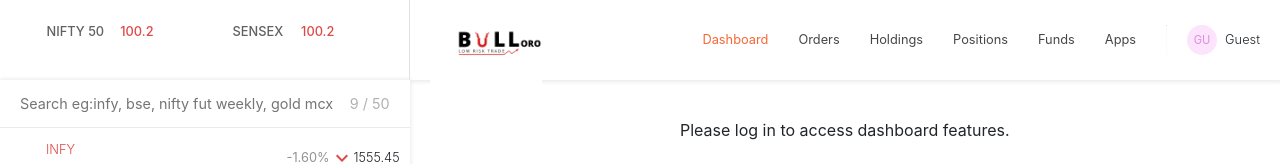
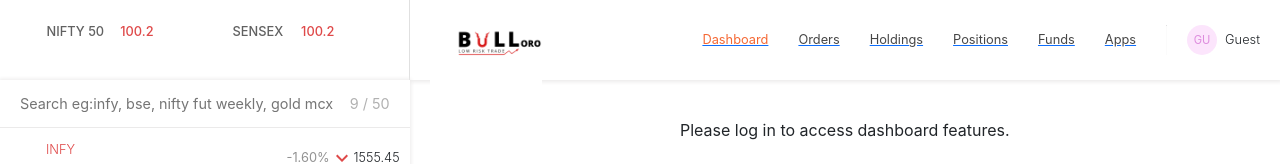
Before and after one commit to PiyushNagose/Bulloro-Trading-Platform, a React (Vite) app in the folder Dashboard/dashboard-app/: page / in a window 1280 px wide. Shown: the top 164 px of the page. Built offline with nearby package versions, Linux system fonts and the light colour scheme; no server answers.

Commit message:
Added Feature

```diff
--- /dev/null
+++ b/Dashboard/dashboard-app/src/Components/AuthContext.jsx
@@ -0,0 +1,40 @@
+import { createContext, useState, useEffect } from "react";
+
+// 1️⃣ Create context with defaults
+const AuthContext = createContext({
+  user: null,
+  isLoggedIn: false,
+  login: (userData) => {},
+  logout: () => {},
+});
+
+// 2️⃣ Create provider
+export const AuthProvider = ({ children }) => {
+  const [user, setUser] = useState(null);
+
+  // Load user from localStorage on app start
+  useEffect(() => {
+    const storedUser = JSON.parse(localStorage.getItem("user"));
+    if (storedUser) setUser(storedUser);
+  }, []);
+
+  // Login function
+  const login = (userData) => {
+    localStorage.setItem("user", JSON.stringify(userData));
+    setUser(userData);
+  };
+
+  // Logout function
+  const logout = () => {
+    localStorage.removeItem("user");
+    setUser(null);
+  };
+
+  return (
+    <AuthContext.Provider value={{ user, isLoggedIn: !!user, login, logout }}>
+      {children}
+    </AuthContext.Provider>
+  );
+};
+
+export default AuthContext;
--- a/Dashboard/dashboard-app/src/Components/Dashboard.jsx
+++ b/Dashboard/dashboard-app/src/Components/Dashboard.jsx
@@ -1,4 +1,5 @@
 import { Route, Routes } from "react-router-dom";
+import { useContext } from "react";
 
 import App from "./App";
 import Funds from "./Funds";
@@ -8,17 +9,10 @@
 import Summary from "./Summary";
 import WatchList from "./WatchList";
 import { GeneralContextProvider } from "./GeneralContext";
-import { useEffect, useState } from "react";
+import AuthContext from "./AuthContext";
 
 export default function Dashboard() {
-  const [isLoggedIn, setIsLoggedIn] = useState(false);
-
-  useEffect(() => {
-    const storedUser = JSON.parse(localStorage.getItem("user"));
-    if (storedUser && storedUser.username) {
-      setIsLoggedIn(true);
-    }
-  }, []);
+  const { isLoggedIn } = useContext(AuthContext);
 
   return (
     <GeneralContextProvider>
--- a/Dashboard/dashboard-app/src/Components/Menu.jsx
+++ b/Dashboard/dashboard-app/src/Components/Menu.jsx
@@ -1,27 +1,15 @@
+import { useContext, useState } from "react";
 import { Link } from "react-router-dom";
-import { useState, useEffect } from "react";
+import AuthContext from "./AuthContext";
 
 export default function Menu() {
   const [selectMenu, setSelectMenu] = useState(0);
   const [isDropDownOpen, setIsDropDownOpen] = useState(false);
-  const [user, setUser] = useState(null); // null = not logged in
 
-  useEffect(() => {
-    // Optionally check localStorage or backend for logged-in user
-    const storedUser = JSON.parse(localStorage.getItem("user"));
-    if (storedUser) setUser(storedUser);
-  }, []);
+  const { user, logout } = useContext(AuthContext);
 
-  const handelClick = (index) => {
-    setSelectMenu(index);
-  };
-
-  const profileClick = () => {
-    setIsDropDownOpen(!isDropDownOpen);
-  };
-
-  const menuClass = "menu";
-  const activeMenuClass = "menu selected";
+  const handelClick = (index) => setSelectMenu(index);
+  const profileClick = () => setIsDropDownOpen(!isDropDownOpen);
 
   const getInitials = (username) => {
     if (!username) return "US";
@@ -37,67 +25,43 @@
       <div className="menus">
         <ul>
           <li>
-            <Link
-              style={{ textDecoration: "none" }}
-              onClick={() => handelClick(0)}
-              to="/"
-            >
-              <p className={selectMenu === 0 ? activeMenuClass : menuClass}>
+            <Link onClick={() => handelClick(0)} to="/">
+              <p className={selectMenu === 0 ? "menu selected" : "menu"}>
                 Dashboard
               </p>
             </Link>
           </li>
           <li>
-            <Link
-              style={{ textDecoration: "none" }}
-              onClick={() => handelClick(1)}
-              to="/orders"
-            >
-              <p className={selectMenu === 1 ? activeMenuClass : menuClass}>
+            <Link onClick={() => handelClick(1)} to="/orders">
+              <p className={selectMenu === 1 ? "menu selected" : "menu"}>
                 Orders
               </p>
             </Link>
           </li>
           <li>
-            <Link
-              style={{ textDecoration: "none" }}
-              onClick={() => handelClick(2)}
-              to="/holdings"
-            >
-              <p className={selectMenu === 2 ? activeMenuClass : menuClass}>
+            <Link onClick={() => handelClick(2)} to="/holdings">
+              <p className={selectMenu === 2 ? "menu selected" : "menu"}>
                 Holdings
               </p>
             </Link>
           </li>
           <li>
-            <Link
-              style={{ textDecoration: "none" }}
-              onClick={() => handelClick(3)}
-              to="/positions"
-            >
-              <p className={selectMenu === 3 ? activeMenuClass : menuClass}>
+            <Link onClick={() => handelClick(3)} to="/positions">
+              <p className={selectMenu === 3 ? "menu selected" : "menu"}>
                 Positions
               </p>
             </Link>
           </li>
           <li>
-            <Link
-              style={{ textDecoration: "none" }}
-              onClick={() => handelClick(4)}
-              to="/funds"
-            >
-              <p className={selectMenu === 4 ? activeMenuClass : menuClass}>
+            <Link onClick={() => handelClick(4)} to="/funds">
+              <p className={selectMenu === 4 ? "menu selected" : "menu"}>
                 Funds
               </p>
             </Link>
           </li>
           <li>
-            <Link
-              style={{ textDecoration: "none" }}
-              onClick={() => handelClick(5)}
-              to="/apps"
-            >
-              <p className={selectMenu === 5 ? activeMenuClass : menuClass}>
+            <Link onClick={() => handelClick(5)} to="/apps">
+              <p className={selectMenu === 5 ? "menu selected" : "menu"}>
                 Apps
               </p>
             </Link>
@@ -116,19 +80,7 @@
           <p className="username">{user ? user.username : "Guest"}</p>
 
           {isDropDownOpen && (
-            <div
-              className="dropdown"
-              style={{
-                position: "absolute",
-                top: "60px",
-                right: "0",
-                background: "#fff",
-                boxShadow: "0 0 10px rgba(0,0,0,0.1)",
-                borderRadius: "6px",
-                padding: "10px",
-                zIndex: 10,
-              }}
-            >
+            <div className="dropdown">
               {!user ? (
                 <>
                   <Link className="dropdown-item" to="/signup">
@@ -139,14 +91,7 @@
                   </Link>
                 </>
               ) : (
-                <button
-                  onClick={() => {
-                    localStorage.removeItem("user");
-                    setUser(null); // ✅ Reset state
-                    setIsDropDownOpen(false);
-                  }}
-                  className="dropdown-item"
-                >
+                <button onClick={logout} className="dropdown-item">
                   Log Out
                 </button>
               )}
--- a/Dashboard/dashboard-app/src/main.jsx
+++ b/Dashboard/dashboard-app/src/main.jsx
@@ -5,9 +5,11 @@
 import "./index.css";
 import SignUp from "./Components/SignUp";
 import Login from "./Components/Login";
+import { AuthProvider } from "./Components/AuthContext";
 
 createRoot(document.getElementById("root")).render(
   <StrictMode>
+    <AuthProvider>
       <BrowserRouter>
         <Routes>
           <Route path="/*" element={<Home />} />
@@ -15,5 +17,6 @@
           <Route path="/login" element={<Login />} />
         </Routes>
       </BrowserRouter>
+    </AuthProvider>
   </StrictMode>
 );
```
Lines whose indentation alone changed are shown as unchanged.
